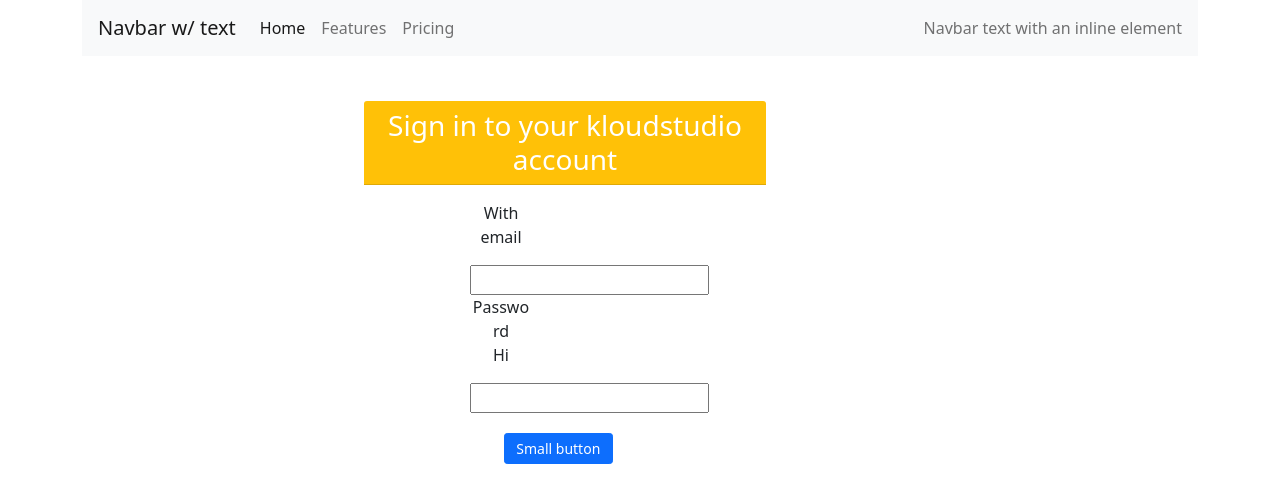
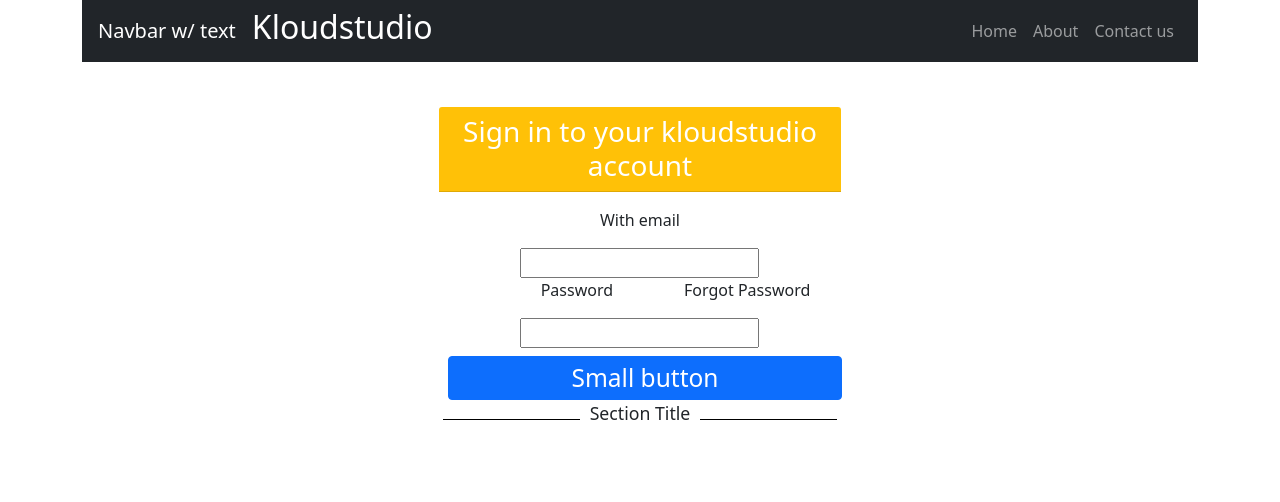
Before and after one commit to IzzatK/reactstrappractice, a React (Create React App) app: page / in a window 1280 px wide. Shown: the top 502 px of the page. Built offline with nearby package versions, Linux system fonts and the light colour scheme.

Commit message:
onto style  buttons and navbar

```diff
--- a/src/App.js
+++ b/src/App.js
@@ -22,7 +22,7 @@ function App() {
       <TopnavMenu/>
     </div>
 
-    <div className="container offset-4 col-4 col-xs-4 col-sm-4">
+    <div className="container offset-xl-4 col-xl-4 col-xs-4 col-sm-4">
       <div className="row">
         <SigninCard/>
 
--- a/src/SigininCard.css
+++ b/src/SigininCard.css
@@ -3,15 +3,29 @@
     border: none;
     position:relative;
     top:45px;
+
+}
+#smbutton {
+    padding: 3px 48.7px 3px 48.7px;
+    position:relative;
+    left:5px;
+    font-size:24.5px;
+}
+#span1 {
+    font-size: 17.7px; background-color: white; padding: 0 10px;
 }
 
+#div1 {
+    width: 100%; height: 20px; border-bottom: 1px solid black; text-align: center;
+}
+/*
 #kloudheader {
     position:relative;
     right:75px;
 }
 
-#smbutton{
+/* #smbutton{
     position:relative;
     right:81.7px;
     top:20px;
-}
+} */
--- a/src/SigninCard.js
+++ b/src/SigninCard.js
@@ -10,16 +10,17 @@ export default class SigninCard extends Component {
                             <div id="reservationcard" class="card" id="card1">
                                 <h3 class="card-header bg-warning text-white text-center" id="kloudheader">Sign in to your kloudstudio account</h3>
                                 <div class="card-body">
-                                    <div class="col-3">
-                                       <p id="reservecardpars ">With email </p>
+                                    <div class="col-12">
+                                       <p id="emailpar " class="">With email </p>
 
 
   <input class=""type="text" id="fname" name="fname"/><br/>
 
+<div id="lowerinputform">
+ <p id="reservecardpars" class="float-middle">Password <p class="float-right">Forgot Password</p></p>
 
- <p id="reservecardpars" class="">Password <p class="align-middle">Hi</p></p>
-
-                                       <input class=""type="text" id="fname" name="fname"/><br/>
+                                       <input class="mb-1"type="text" id="fname" name="fname"/><br/>
+    </div>
     </div>
 
                                     {/* <div class="row justify-content-center">
@@ -31,7 +32,15 @@ export default class SigninCard extends Component {
                                     </>
                                     </div> */}
                                     <div class="row justify-content-center ">
-                                    <button type="button" style={{width: "27.7%"}} id="smbutton" class="btn btn-primary btn-sm">Small button</button>                                    </div>
+                                    <button type="button"  id="smbutton" class="btn btn-primary  mt-1">Small button</button>
+                                    <div id="div1">
+  <span id="span1">
+    Section Title
+  </span>
+</div>
+                                    </div>
+                                    {/* <hr style={{color:"blue", poistion:"relative", top:"50px"}}/> */}
+
                                 </div>
                             </div>
                         </div>
--- a/src/TopnavMenu.js
+++ b/src/TopnavMenu.js
@@ -4,7 +4,7 @@ export default class TopnavMenu extends Component {
     render() {
          return (
              <>
-             <nav class="navbar navbar-expand-lg navbar-light bg-light">
+             {/* <nav class="navbar navbar-expand-lg navbar-light bg-light">
   <a class="navbar-brand" href="#">Navbar w/ text</a>
   <button class="navbar-toggler" type="button" data-toggle="collapse" data-target="#navbarText" aria-controls="navbarText" aria-expanded="false" aria-label="Toggle navigation">
     <span class="navbar-toggler-icon"></span>
@@ -25,7 +25,23 @@ export default class TopnavMenu extends Component {
       Navbar text with an inline element
     </span>
   </div>
+</nav> */}
+<nav class="navbar navbar-expand-sm bg-dark navbar-dark">
+<a class="navbar-brand" href="#">Navbar w/ text</a>
+<h2 class="text-white">Kloudstudio</h2>
+<ul class="navbar-nav ml-auto">
+<li class="nav-item">
+<a class="nav-link" href="home">Home</a>
+</li>
+<li class="nav-item">
+<a class="nav-link" href="about">About</a>
+</li>
+<li class="nav-item">
+<a class="nav-link" href="contact">Contact us</a>
+</li>
+</ul>
 </nav>
+
              </>
 
          )
```
